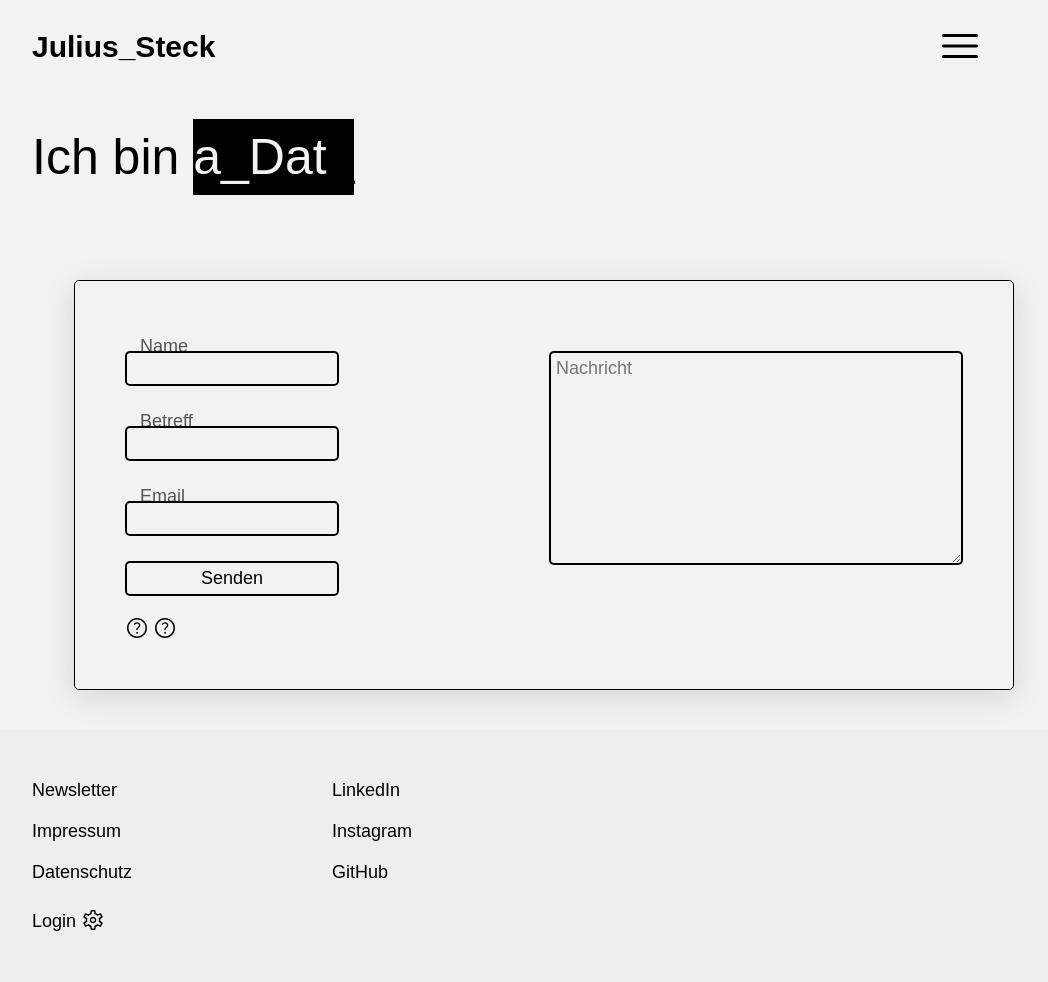
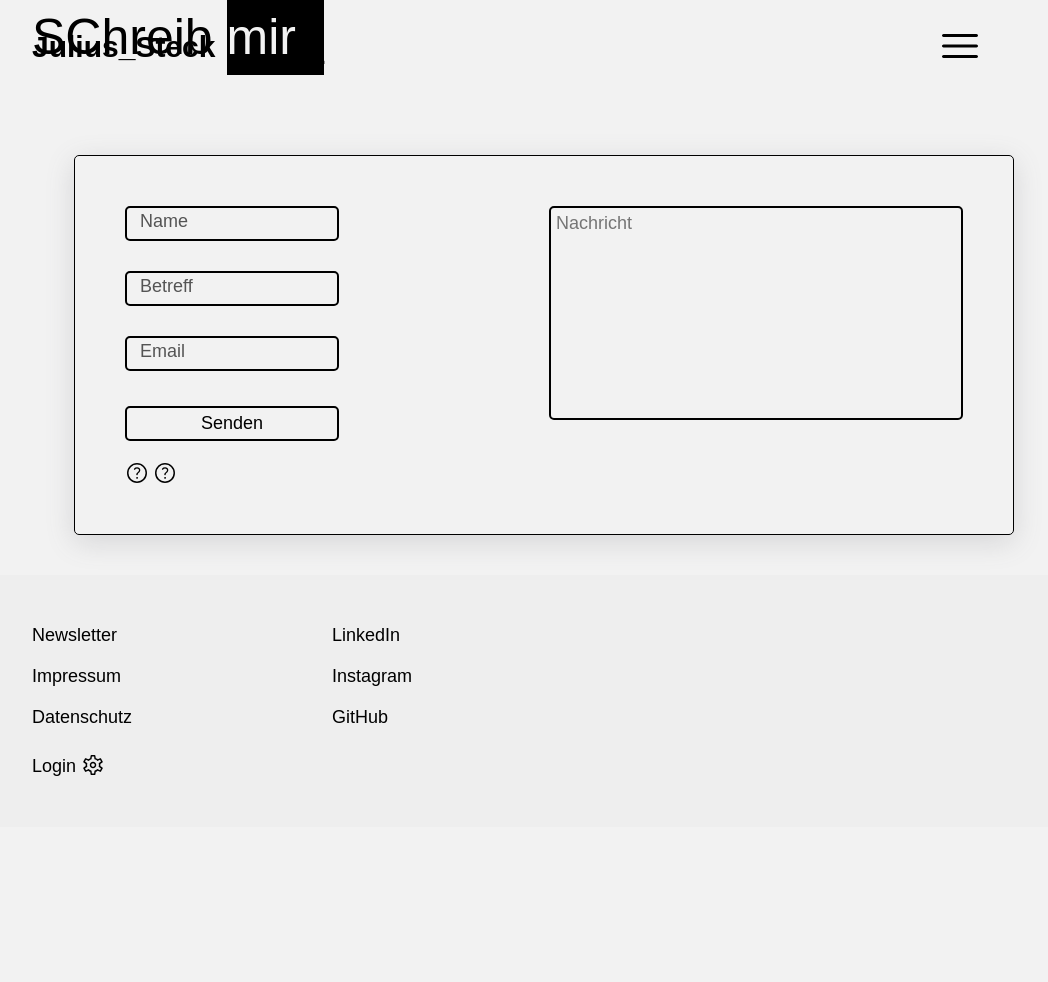
Before and after one commit to JuliusSteck/Webserver, a PHP site: page /contact.php in a window 1280 px wide. Shown: the whole page, without its empty margins (96-1144 px from the left). After the commit the page ends 776 px from the top, so only its background shows below. Run offline with PHP 8.4, Linux system fonts and the light colour scheme; some web fonts are replaced.

Commit message:
bug fixes

```diff
--- a/de/contact.php
+++ b/de/contact.php
@@ -29,15 +29,15 @@
     include 'header.php';
    ?>
 
-  <section id="caption">
+  <section id="caption center">
     <div class="container">
-        <h1>Ich bin <span id="flexible_caption" class="flexible_caption"> </span><span id="cursor" class="cursor">_</span> </h1>
+        <h1>SChreib <span class="flexible_caption">mir</span><span id="cursor" class="cursor">_</span> </h1>
     </div>
   </section>
 
   <section id="contact">
     <div class="container">
-      <form id="contact-form" action="message.php" method="post" class='center box grid'>
+      <form id="contact-form" action="../system/message.php" method="post" class='center box grid'>
         <div class='text_input left'>
           <input type="text" id="name" name="name" required maxlength="100">
           <label for="name" class='floating_label'>Name</label>
@@ -51,6 +51,8 @@
           <input type="text" id="email" name="email" required>
           <label for="email" class="floating_label">Email</label>
         </div>
+
+        <textarea class='right' id="message" name="message" placeholder='Nachricht' required></textarea>
 
         <button class='left' type="submit" id="send-button">Senden</button>
 
@@ -67,8 +69,6 @@
           </div>
         </div>
 
-        <textarea class='right' id="message" name="message" placeholder='Nachricht' required></textarea>
-
       </form>
     </div>
   </section>
--- a/de/failure.php
+++ b/de/failure.php
@@ -37,8 +37,8 @@
   </section>
 
   <section id="success">
-    <div class="container">
-
+    <div class="container center">
+        <h3>Fall das Problem nach mehrmaligem Versuchen immer noch auftritt,</h3><a href='contact.php'><h3>schreib mir bitte.</h3></a>
     </div>
   </section>
 
--- a/style/header.css
+++ b/style/header.css
@@ -214,7 +214,7 @@
   .inverse nav input{
     border: 2px solid var(--border-color);
     color: var(--border-color);
-    width: 80%;
+    width: 200px;
   }
 
   .inverse nav input::placeholder{
--- a/style/style.css
+++ b/style/style.css
@@ -81,10 +81,6 @@
   bottom: 0;
   left: 0;
   transition: 200ms ease-in-out;
-}
-
-.underline:hover{
-
 }
 
 .underline:hover::after{
@@ -177,8 +173,11 @@
   font-family: 'Inconsolata', sans-serif;
   width: 200px;
   display: block;
-  margin-top: 20px;
-  margin-bottom: 10px;
+  margin-bottom: 20px;
+}
+
+textarea{
+  resize: none;
 }
 
 input[type="checkbox"]{
--- a/system/message.php
+++ b/system/message.php
@@ -4,7 +4,7 @@
     $name = $_POST['headline'];
     $email = $_POST['message'];
 
-    $content = "Hi Julius, \n$message \nViele Grüße \ndein $name";
+    $content = "Hi Julius, \n$message \nViele Grüße \ndein $name /n /n$email";
     $headers = "From: $email";
 
     $mailSent = mail("julius.steck.js@gmail.com", $headline, $content, $headers);
```
Also changed, not shown: de/success.php (+44 -4 lines).
